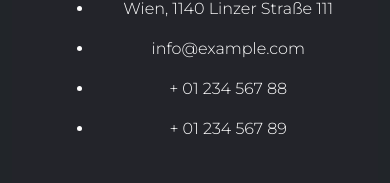
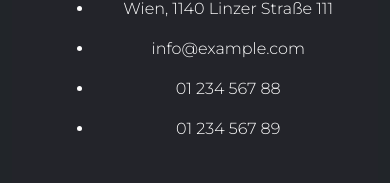
Before and after one commit to ChavesJimmy/TeamProject-Arwa-Katharina-Markus-Christos-Jimmy, an Angular app in the folder photographerWebpage/: page / in a window 390 px wide. Shown: the part 1729-1912 px from the top of the page. Built offline with nearby package versions, Linux system fonts and the light colour scheme; a web font is replaced by a local one.

Commit message:
fixed phone numbers

```diff
--- a/photographerWebpage/src/app/footer/footer.component.html
+++ b/photographerWebpage/src/app/footer/footer.component.html
@@ -44,10 +44,10 @@
               <span class="fa-li"><i class="fas fa-envelope"></i></span><span class="ms-2">info@example.com</span>
             </li>
             <li class="mb-3">
-              <span class="fa-li"><i class="fas fa-phone"></i></span><span class="ms-2">+ 01 234 567 88</span>
+              <span class="fa-li"><i class="fas fa-phone"></i></span><span class="ms-2">01 234 567 88</span>
             </li>
             <li class="mb-3">
-              <span class="fa-li"><i class="fas fa-print"></i></span><span class="ms-2">+ 01 234 567 89</span>
+              <span class="fa-li"><i class="fas fa-print"></i></span><span class="ms-2">01 234 567 89</span>
             </li>
           </ul>
         </div>
```
